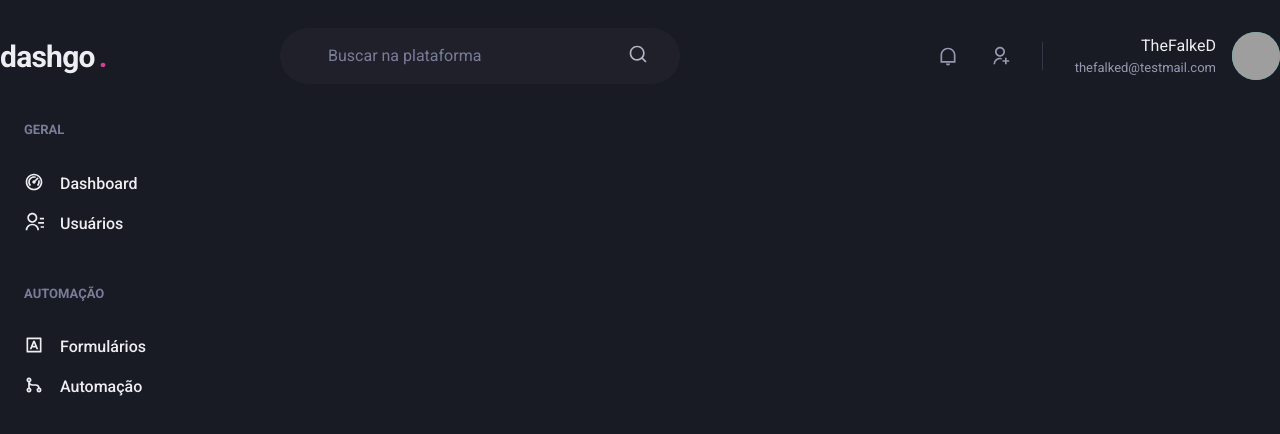
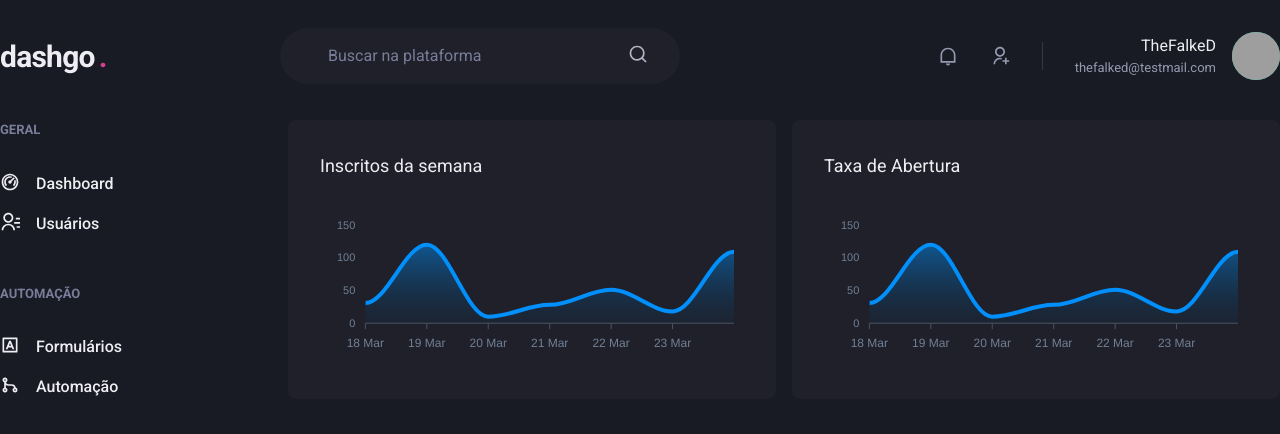
Before and after one commit to thefalked/ignite-04-dashgo, a Next.js app: page /dashboard in a window 1280 px wide. Shown: the top 434 px of the page. Built offline with nearby package versions, Linux system fonts and the light colour scheme; grey boxes are pictures that could not be loaded.

Commit message:
added apexcharts and added to dashboard

```diff
--- a/package.json
+++ b/package.json
@@ -12,9 +12,11 @@
     "@chakra-ui/react": "^1.4.2",
     "@emotion/react": "^11.1.5",
     "@emotion/styled": "^11.1.5",
+    "apexcharts": "^3.26.0",
     "framer-motion": "^4.1.2",
     "next": "10.1.3",
     "react": "17.0.2",
+    "react-apexcharts": "^1.3.7",
     "react-dom": "17.0.2",
     "react-icons": "^4.2.0"
   },
--- a/src/pages/dashboard.tsx
+++ b/src/pages/dashboard.tsx
@@ -1,15 +1,90 @@
-import { Flex } from "@chakra-ui/react";
+import { Box, Flex, SimpleGrid, Text, theme } from "@chakra-ui/react";
+import dynamic from "next/dynamic";
 
 import { Header } from "../components/Header";
 import { Sidebar } from "../components/Sidebar";
+
+const Chart = dynamic(() => import("react-apexcharts"), {
+  ssr: false,
+});
+
+const options = {
+  chart: {
+    toolbar: {
+      show: false,
+    },
+    zoom: {
+      enabled: false,
+    },
+    foreColor: theme.colors.gray[500],
+  },
+  grid: {
+    show: false,
+  },
+  dataLabels: {
+    enabled: false,
+  },
+  tooltip: {
+    enabled: false,
+  },
+  xaxis: {
+    type: "datetime",
+    axisBorder: {
+      color: theme.colors.gray[600],
+    },
+    axisTicks: {
+      color: theme.colors.gray[600],
+    },
+    categories: [
+      "2021-03-18T00:00:00.000Z",
+      "2021-03-19T00:00:00.000Z",
+      "2021-03-20T00:00:00.000Z",
+      "2021-03-21T00:00:00.000Z",
+      "2021-03-22T00:00:00.000Z",
+      "2021-03-23T00:00:00.000Z",
+      "2021-03-24T00:00:00.000Z",
+    ],
+  },
+  fill: {
+    opacity: 0.3,
+    type: "gradient",
+    gradient: {
+      shade: "dark",
+      opacityFrom: 0.7,
+      opacityTo: 0.3,
+    },
+  },
+};
+
+const series = [
+  {
+    name: "Series 1",
+    data: [31, 120, 10, 28, 51, 18, 109],
+  },
+];
 
 export default function Dashboard() {
   return (
     <Flex direction="column" h="100vh">
       <Header />
 
-      <Flex w="100%" my="6" maxWidth={1280} max="auto" px="6">
+      <Flex w="100%" my="6" maxWidth={1280} mx="auto">
         <Sidebar />
+
+        <SimpleGrid flex="1" gap="4" minChildWidth="320px" align="flex-start">
+          <Box p="8" bg="gray.800" borderRadius={8} pb="4">
+            <Text fontSize="lg" mb="4">
+              Inscritos da semana
+            </Text>
+            <Chart options={options} series={series} type="area" height={160} />
+          </Box>
+          <Box p="8" bg="gray.800" borderRadius={8} pb="4">
+            <Text fontSize="lg" mb="4">
+              Taxa de Abertura
+            </Text>
+            <Chart options={options} series={series} type="area" height={160} />
+          </Box>
+        </SimpleGrid>
       </Flex>
     </Flex>
   );
```
Also changed, not shown: 1 other file (tests, documents, lock files or other folders).
